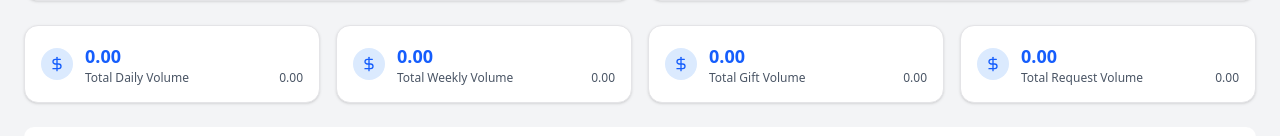
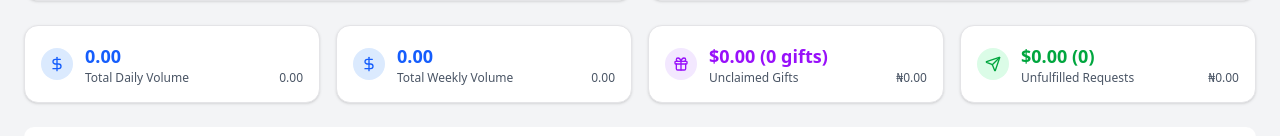
Before and after one commit to mosnyik/admin.2settle, a Next.js app: page /transaction-dashboard in a window 1280 px wide. Shown: the part 170-306 px from the top of the page. Built offline with nearby package versions, Linux system fonts and the light colour scheme; no server answers; the database is empty; sample sign-in values are in the browser's storage.

Commit message:
feat: sorted the gift and request summary in the summary card

```diff
--- a/src/components/dashboard/summaryCard.tsx
+++ b/src/components/dashboard/summaryCard.tsx
@@ -35,26 +35,63 @@ function SummaryCard({ handleError }: SummaryCardProps) {
   const [monthly, setMonthly] = useState();
   const [dollarMonthly, setDollarMonthly] = useState();
 
+  const [giftCount, setGiftCount] = useState(0);
+  const [giftTotalNaira, setGiftTotalNaira] = useState(0);
+  const [giftTotalDollar, setGiftTotalDollar] = useState(0);
+
+  const [requestCount, setRequestCount] = useState(0);
+  const [requestTotalNaira, setRequestTotalNaira] = useState(0);
+  const [requestTotalDollar, setRequestTotalDollar] = useState(0);
+
   useEffect(() => {
     const fetchAllData = async () => {
       try {
         setIsLoading(true);
-        await axios
-          .get("/api/total_volume_tyd")
-          .then((response) => {
-            setYtd(response.data.YTDnaira);
-            setDollarYtd(response.data.YTDdollar);
-            setDaily(response.data.Dailynaira);
-            setDollarDaily(response.data.Dailydollar);
-            setWeekly(response.data.Weeklynaira);
-            setDollarWeekly(response.data.Weeklydollar);
-            setMonthly(response.data.Monthlynaira);
-            setDollarMonthly(response.data.Monthlydollar);
-          })
-          .catch((error) => {
-            handleError(error);
-          });
+
+        const [volumeRes, giftRes, requestRes] = await Promise.all([
+          axios.get("/api/total_volume_tyd"),
+          axios.get("/api/get_gift_summary"),
+          axios.get("/api/get_request_summary"),
+        ]);
+
+        const volumeData = volumeRes.data;
+        const giftData = giftRes.data;
+        const requestData = requestRes.data;
+
+        setYtd(volumeData.YTDnaira);
+        setDollarYtd(volumeData.YTDdollar);
+        setDaily(volumeData.Dailynaira);
+        setDollarDaily(volumeData.Dailydollar);
+        setWeekly(volumeData.Weeklynaira);
+        setDollarWeekly(volumeData.Weeklydollar);
+        setMonthly(volumeData.Monthlynaira);
+        setDollarMonthly(volumeData.Monthlydollar);
+
+        setGiftCount(giftData.count);
+        setGiftTotalNaira(giftData.totalNaira);
+        setGiftTotalDollar(giftData.totalDollar);
+
+        setRequestCount(requestData.count);
+        setRequestTotalNaira(requestData.totalNaira);
+        setRequestTotalDollar(requestData.totalDollar);
+        // await axios
+        //   .get("/api/total_volume_tyd")
+        //   .then((response) => {
+        //     setYtd(response.data.YTDnaira);
+        //     setDollarYtd(response.data.YTDdollar);
+        //     setDaily(response.data.Dailynaira);
+        //     setDollarDaily(response.data.Dailydollar);
+        //     setWeekly(response.data.Weeklynaira);
+        //     setDollarWeekly(response.data.Weeklydollar);
+        //     setMonthly(response.data.Monthlynaira);
+        //     setDollarMonthly(response.data.Monthlydollar);
+        //   })
+        //   .catch((error) => {
+        //     handleError(error);
+        //   });
       } catch (error) {
+        handleError(error as ApiError);
+
         console.error("Error fetching data:", error);
       } finally {
         setIsLoading(false);
@@ -112,7 +149,7 @@ function SummaryCard({ handleError }: SummaryCardProps) {
         ))}
       </div>
       <div className="grid grid-cols-1 md:grid-cols-2 lg:grid-cols-4 gap-4">
-        {["Daily", "Weekly", "Gift", "Request"].map((period) => (
+        {["Daily", "Weekly"].map((period) => (
           <Card key={period}>
             <CardContent className="p-4">
               <div className="flex items-center gap-3">
@@ -142,6 +179,62 @@ function SummaryCard({ handleError }: SummaryCardProps) {
             </CardContent>
           </Card>
         ))}
+        <Card>
+          <CardContent className="p-4">
+            <div className="flex items-center gap-3">
+              <div className="p-2 bg-purple-100 rounded-full">
+                <LucideIcons.Gift className="w-4 h-4 text-purple-600" />
+              </div>
+              <div className="flex-1">
+                <span className="text-lg font-bold text-purple-600">
+                  {isLoading
+                    ? Skeleton.summaryCardSkeleton()
+                    : `$${giftTotalDollar.toFixed(2)} (${giftCount} gifts)`}
+                </span>
+                <div className="flex justify-between items-center">
+                  <span className="text-xs text-gray-600">
+                    {isLoading
+                      ? Skeleton.summaryCardSkeleton()
+                      : "Unclaimed Gifts"}
+                  </span>
+                  <span className="text-xs text-gray-600">
+                    {isLoading
+                      ? Skeleton.summaryCardSkeleton()
+                      : `₦${giftTotalNaira.toFixed(2)}`}
+                  </span>
+                </div>
+              </div>
+            </div>
+          </CardContent>
+        </Card>
+        <Card>
+          <CardContent className="p-4">
+            <div className="flex items-center gap-3">
+              <div className="p-2 bg-green-100 rounded-full">
+                <LucideIcons.Send className="w-4 h-4 text-green-600" />
+              </div>
+              <div className="flex-1">
+                <span className="text-lg font-bold text-green-600">
+                  {isLoading
+                    ? Skeleton.summaryCardSkeleton()
+                    : `$${requestTotalDollar.toFixed(2)} (${requestCount})`}
+                </span>
+                <div className="flex justify-between items-center">
+                  <span className="text-xs text-gray-600">
+                    {isLoading
+                      ? Skeleton.summaryCardSkeleton()
+                      : "Unfulfilled Requests"}
+                  </span>
+                  <span className="text-xs text-gray-600">
+                    {isLoading
+                      ? Skeleton.summaryCardSkeleton()
+                      : `₦${requestTotalNaira.toFixed(2)}`}
+                  </span>
+                </div>
+              </div>
+            </div>
+          </CardContent>
+        </Card>
       </div>
     </>
   );
--- /dev/null
+++ b/src/pages/api/get_gift_summary.ts
@@ -0,0 +1,56 @@
+import { NextApiRequest, NextApiResponse } from "next";
+import mysql from "mysql2/promise";
+import { SummaryRow } from "@/types/general-types";
+
+export default async function handler(
+  req: NextApiRequest,
+  res: NextApiResponse
+) {
+  if (req.method !== "GET") {
+    res.setHeader("Allow", ["GET"]);
+    return res.status(405).end(`Method ${req.method} Not Allowed`);
+  }
+
+  const dbConfig = {
+    host: process.env.host,
+    user: process.env.user,
+    password: process.env.password,
+    database: process.env.database,
+  };
+
+  let connection;
+  try {
+    connection = await mysql.createConnection(dbConfig);
+
+    const [rows] = await connection.query<SummaryRow[]>(`
+      SELECT
+        COUNT(*) as count,
+        SUM(CAST(receiver_amount AS DECIMAL(20, 2))) as total_naira,
+        SUM(CAST(Amount AS DECIMAL(20, 2))) as total_dollar
+      FROM 2settle_transaction_table
+      WHERE status = 'Successful' AND gift_status = 'not claimed'
+    `);
+
+    const giftData = rows[0] || { count: 0, total_naira: 0, total_dollar: 0 };
+
+    return res.status(200).json({
+      success: true,
+      count: giftData.count || 0,
+      totalNaira: giftData.total_naira ? parseFloat(giftData.total_naira) : 0,
+      totalDollar: giftData.total_dollar
+        ? parseFloat(giftData.total_dollar)
+        : 0,
+    });
+  } catch (error) {
+    console.error("Database query error:", error);
+    return res.status(500).json({
+      success: false,
+      error: "Internal Server Error",
+      details: error instanceof Error ? error.message : String(error),
+    });
+  } finally {
+    if (connection) {
+      await connection.end();
+    }
+  }
+}
--- /dev/null
+++ b/src/pages/api/get_request_summary.ts
@@ -0,0 +1,62 @@
+import { NextApiRequest, NextApiResponse } from "next";
+import mysql from "mysql2/promise";
+import { SummaryRow } from "@/types/general-types";
+
+export default async function handler(
+  req: NextApiRequest,
+  res: NextApiResponse
+) {
+  if (req.method !== "GET") {
+    res.setHeader("Allow", ["GET"]);
+    return res.status(405).end(`Method ${req.method} Not Allowed`);
+  }
+
+  const dbConfig = {
+    host: process.env.host,
+    user: process.env.user,
+    password: process.env.password,
+    database: process.env.database,
+  };
+
+  let connection;
+  try {
+    connection = await mysql.createConnection(dbConfig);
+
+    const [rows] = await connection.query<SummaryRow[]>(`
+      SELECT
+        COUNT(*) as count,
+        SUM(CAST(receiver_amount AS DECIMAL(20, 2))) as total_naira,
+        SUM(CAST(Amount AS DECIMAL(20, 2))) as total_dollar
+      FROM 2settle_transaction_table
+      WHERE status = 'Successful' AND request_status = 'not claimed'
+    `);
+
+    const requestData = rows[0] || {
+      count: 0,
+      total_naira: 0,
+      total_dollar: 0,
+    };
+
+    return res.status(200).json({
+      success: true,
+      count: requestData.count || 0,
+      totalNaira: requestData.total_naira
+        ? parseFloat(requestData.total_naira)
+        : 0,
+      totalDollar: requestData.total_dollar
+        ? parseFloat(requestData.total_dollar)
+        : 0,
+    });
+  } catch (error) {
+    console.error("Database query error:", error);
+    return res.status(500).json({
+      success: false,
+      error: "Internal Server Error",
+      details: error instanceof Error ? error.message : String(error),
+    });
+  } finally {
+    if (connection) {
+      await connection.end();
+    }
+  }
+}
```
Also changed, not shown: src/types/general-types.ts (+20 -0 lines).
